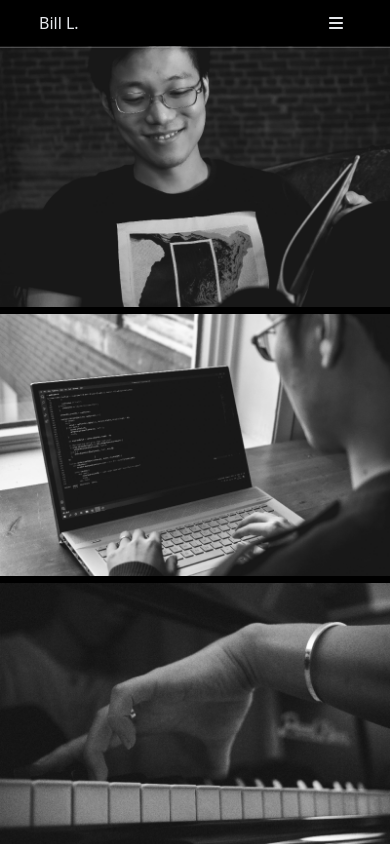
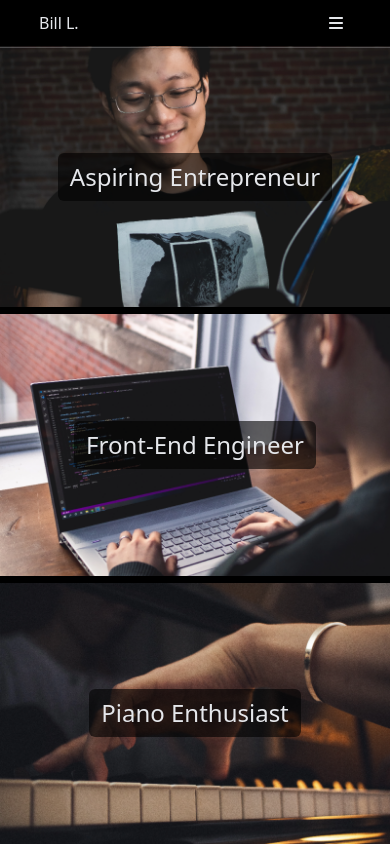
Before and after one commit to lzhlchmxl/2023-personal-site, a React (Create React App) app in the folder personal-project/: page / in a window 390 px wide. Built offline with nearby package versions, Linux system fonts and the light colour scheme.

Commit message:
Tweak homepage mobile css

```diff
--- a/personal-project/src/HomePage.tsx
+++ b/personal-project/src/HomePage.tsx
@@ -112,9 +112,11 @@ function HomePage() {
                   className='relative flex group h-[calc(33%-2px)] justify-center'
                   to={data.to}
                 >
-                  <div className='flex self-center transition-all duration-1000 group-hover:cursor-pointer group-hover:opacity-100 opacity-0 absolute z-50 text-white bg-black/60 py-2 px-3 rounded-md text-2xl'>Aspiring Entreprenuer</div>
+                  {/* <div className='flex self-center transition-all duration-1000 group-hover:cursor-pointer group-hover:opacity-100 opacity-0 absolute z-50 text-white bg-black/60 py-2 px-3 rounded-md text-2xl capitalize'>{data.text}</div> */}
+                  <div className='flex self-center cursor-pointer opacity-100 absolute z-50 text-white bg-black/60 py-2 px-3 rounded-md text-2xl capitalize'>{data.text}</div>
                   <img
-                    className='w-screen saturate-0 object-cover group-hover:saturate-100 transition-all duration-1000 group-hover:cursor-pointer'
+                    // className='w-screen saturate-0 object-cover group-hover:saturate-100 transition-all duration-1000 group-hover:cursor-pointer'
+                    className='w-screen object-cover cursor-pointer'
                     src={data.img}
                     alt={data.alt}
                   />
--- a/personal-project/src/data.ts
+++ b/personal-project/src/data.ts
@@ -8,16 +8,19 @@ import billSitReading from './assets/bill-sit-reading.webp'
 export const pageSelectionData = [
   {
     to: '/story',
+    text: 'aspiring entrepreneur',
     img: billSitReading,
     alt: 'Bill sitting and reading',
   },
   {
     to: '/resume',
+    text: 'front-end engineer',
     img: billCoding,
     alt: 'Bill sitting and coding',
   },
   {
     to: '/music',
+    text: 'piano enthusiast',
     img: billPianoHand,
     alt: 'Bill playing the piano',
   }
```
